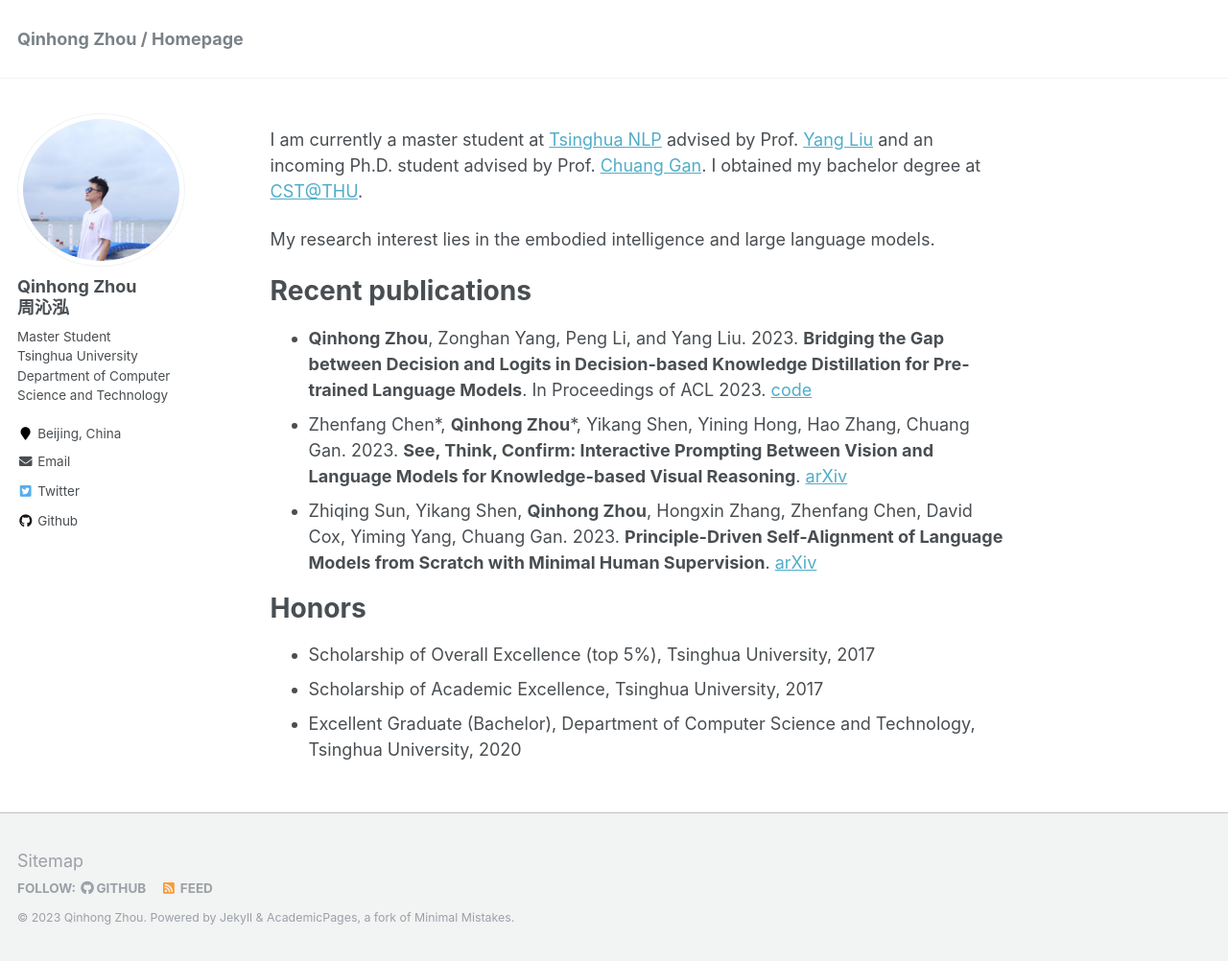
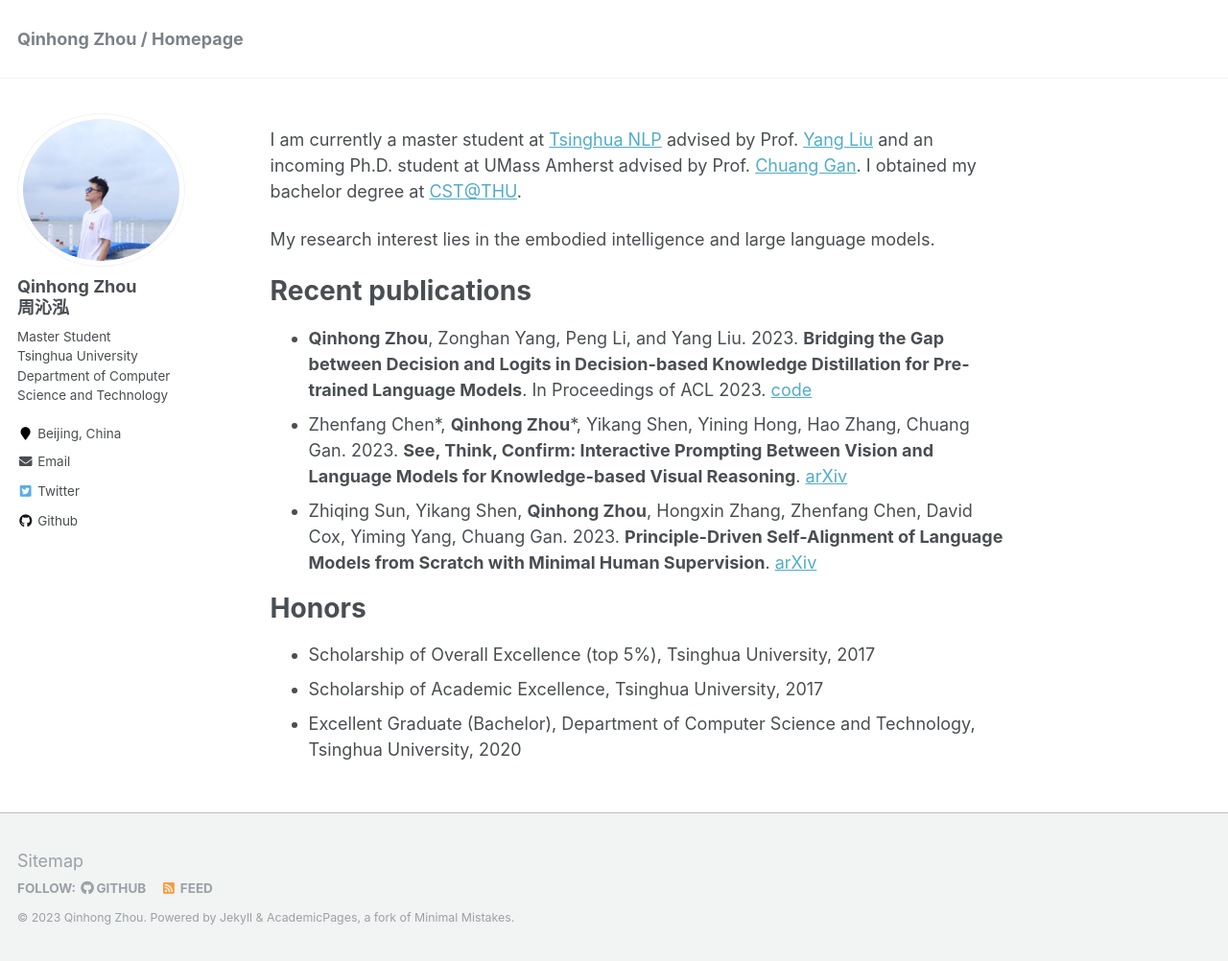
Before and after one commit to zhouqqhh/zhouqqhh.github.io, a Jekyll site: the page built from _pages/about.md, in a window 1280 px wide and 1002 px high. Shown: the whole window at 96% size. Built offline with Jekyll 4.4.1, drawn with Linux system fonts in a browser that asks for light colours.

Commit message:
Update about.md

```diff
--- a/_pages/about.md
+++ b/_pages/about.md
@@ -8,7 +8,7 @@ redirect_from:
   - /about.html
 ---
 
-I am currently a master student at [Tsinghua NLP](http://nlp.csai.tsinghua.edu.cn/) advised by Prof. [Yang Liu](http://nlp.csai.tsinghua.edu.cn/~ly/) and an incoming Ph.D. student advised by Prof. [Chuang Gan](https://people.csail.mit.edu/ganchuang/). I obtained my bachelor degree at [CST@THU](http://www.cs.tsinghua.edu.cn/publish/csen/index.html).
+I am currently a master student at [Tsinghua NLP](http://nlp.csai.tsinghua.edu.cn/) advised by Prof. [Yang Liu](http://nlp.csai.tsinghua.edu.cn/~ly/) and an incoming Ph.D. student at UMass Amherst advised by Prof. [Chuang Gan](https://people.csail.mit.edu/ganchuang/). I obtained my bachelor degree at [CST@THU](http://www.cs.tsinghua.edu.cn/publish/csen/index.html).
 
 My research interest lies in the embodied intelligence and large language models.
 
```
